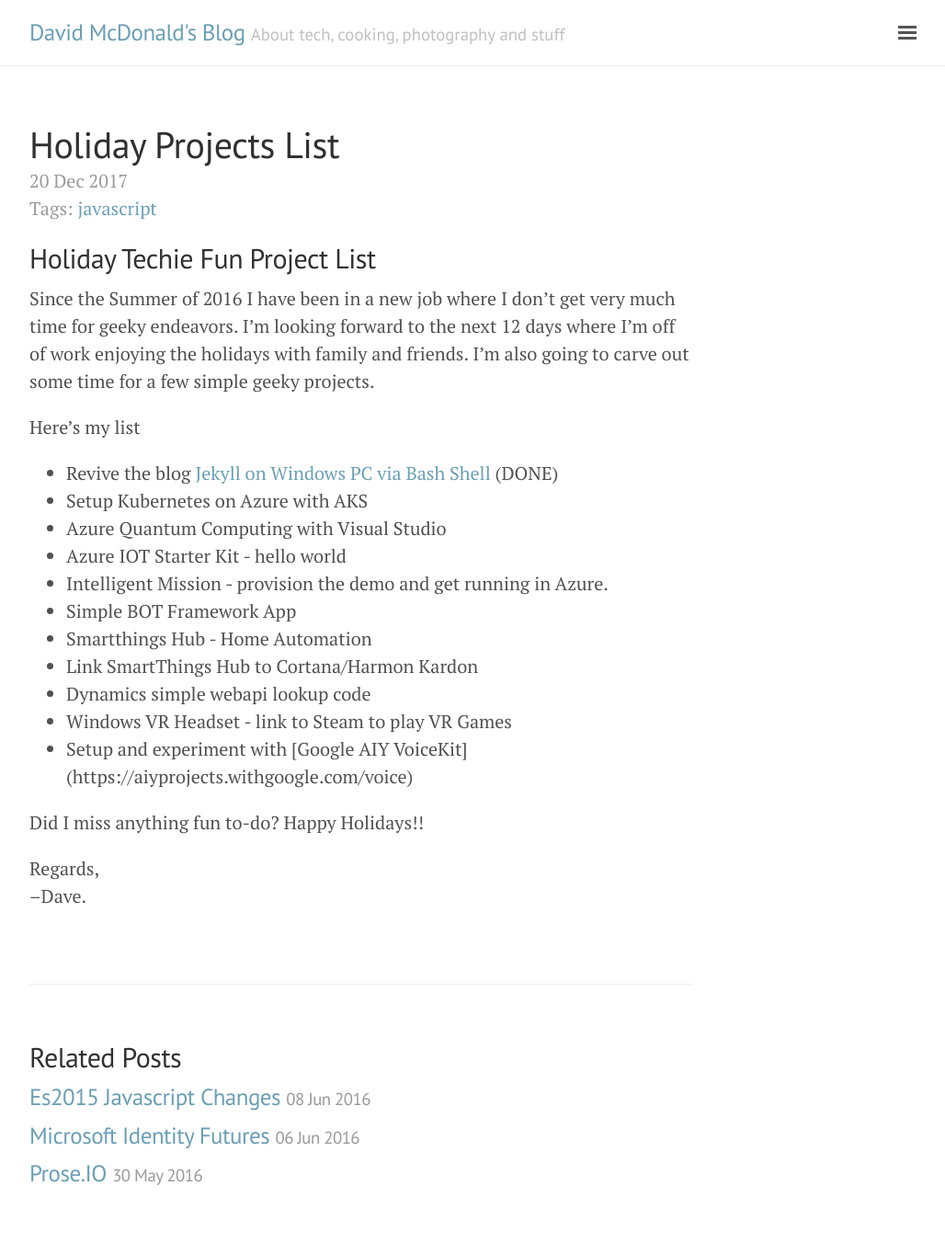
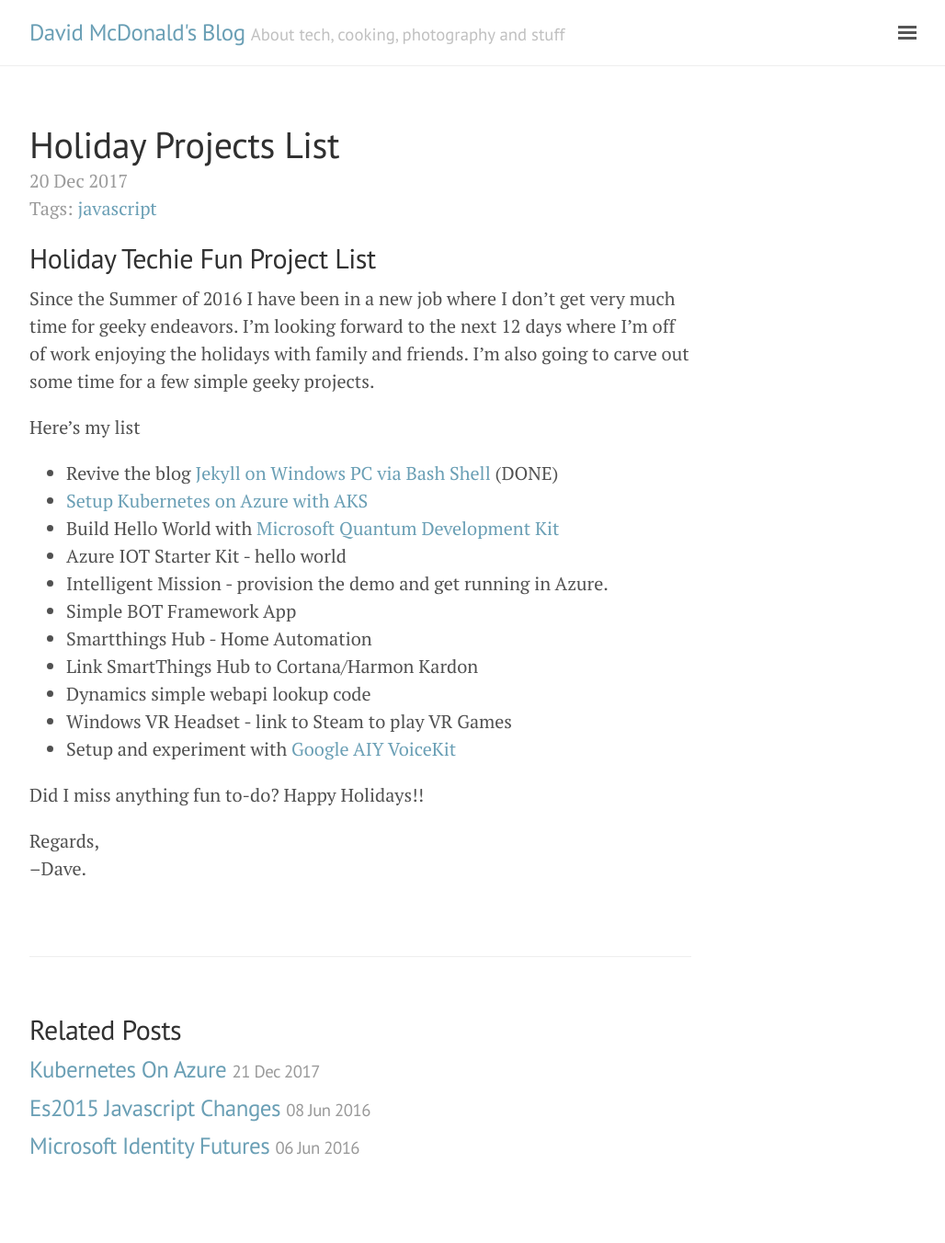
Before and after one commit to davidmcd/davidmcd.github.io, a Jekyll site: the page built from _posts/2017-12-20-Holiday-Projects-List.md, in a window 1280 px wide. Shown: the whole page at 92% size, without its empty margins (248-1276 px from the left). Built offline with Jekyll 4.4.1, drawn with Linux system fonts in a browser that asks for light colours; after the commit the page ends 1322 px from its top, so only the background shows below that.

Commit message:
Day 2 Post.

```diff
--- a/_posts/2017-12-20-Holiday-Projects-List.md
+++ b/_posts/2017-12-20-Holiday-Projects-List.md
@@ -10,8 +10,8 @@
 
 Here's my list
 - Revive the blog [Jekyll on Windows PC via Bash Shell](https://jekyllrb.com/docs/windows/) (DONE)
-- Setup Kubernetes on Azure with AKS
-- Azure Quantum Computing with Visual Studio
+- [Setup Kubernetes on Azure with AKS](https://aiyprojects.withgoogle.com/voice)
+- Build Hello World with [Microsoft Quantum Development Kit](https://www.microsoft.com/en-us/quantum/)
 - Azure IOT Starter Kit - hello world
 - Intelligent Mission - provision the demo and get running in Azure.
 - Simple BOT Framework App
@@ -19,7 +19,7 @@
 - Link SmartThings Hub to Cortana/Harmon Kardon
 - Dynamics simple webapi lookup code
 - Windows VR Headset - link to Steam to play VR Games
-- Setup and experiment with [Google AIY VoiceKit] (https://aiyprojects.withgoogle.com/voice)
+- Setup and experiment with [Google AIY VoiceKit](https://aiyprojects.withgoogle.com/voice)
 
 Did I miss anything fun to-do?  Happy Holidays!!
 
```
Also changed, not shown: _posts/2017-12-21-Kubernetes-on-Azure.md (added, +24 -0 lines).
